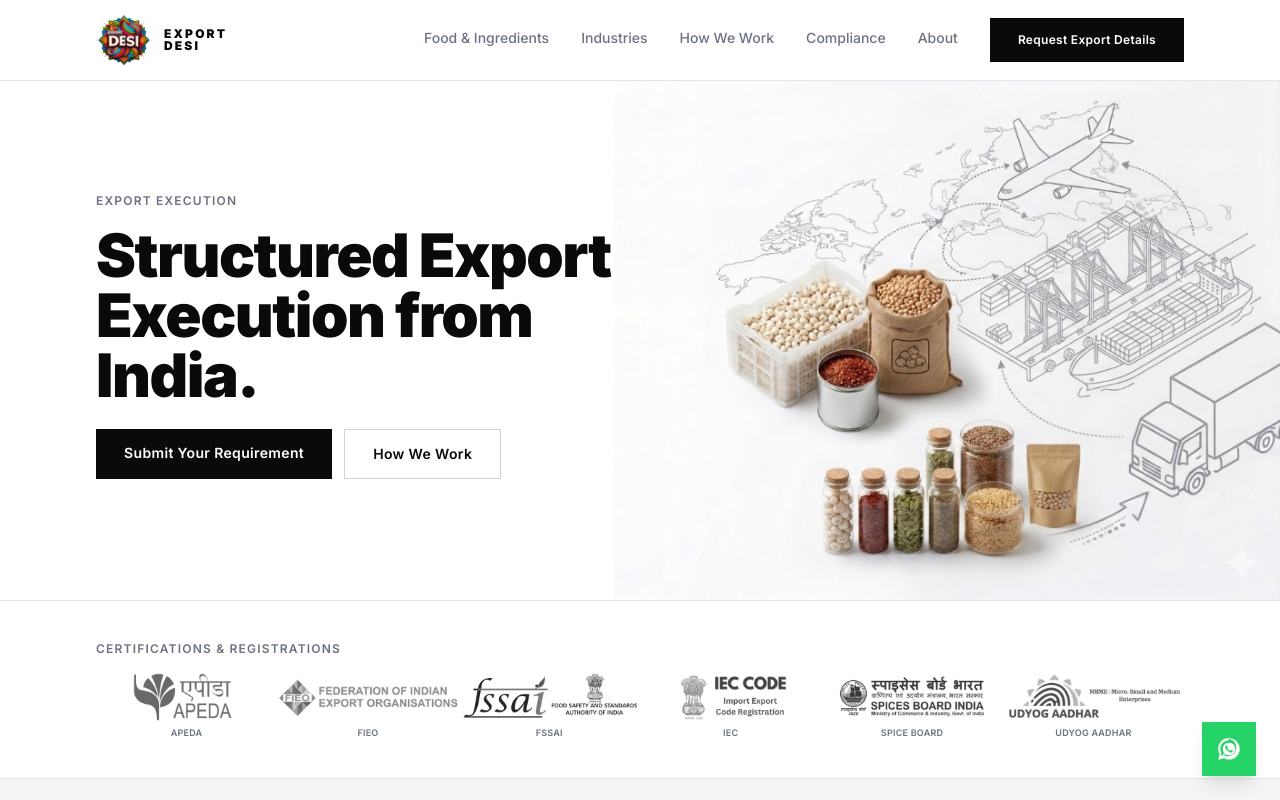
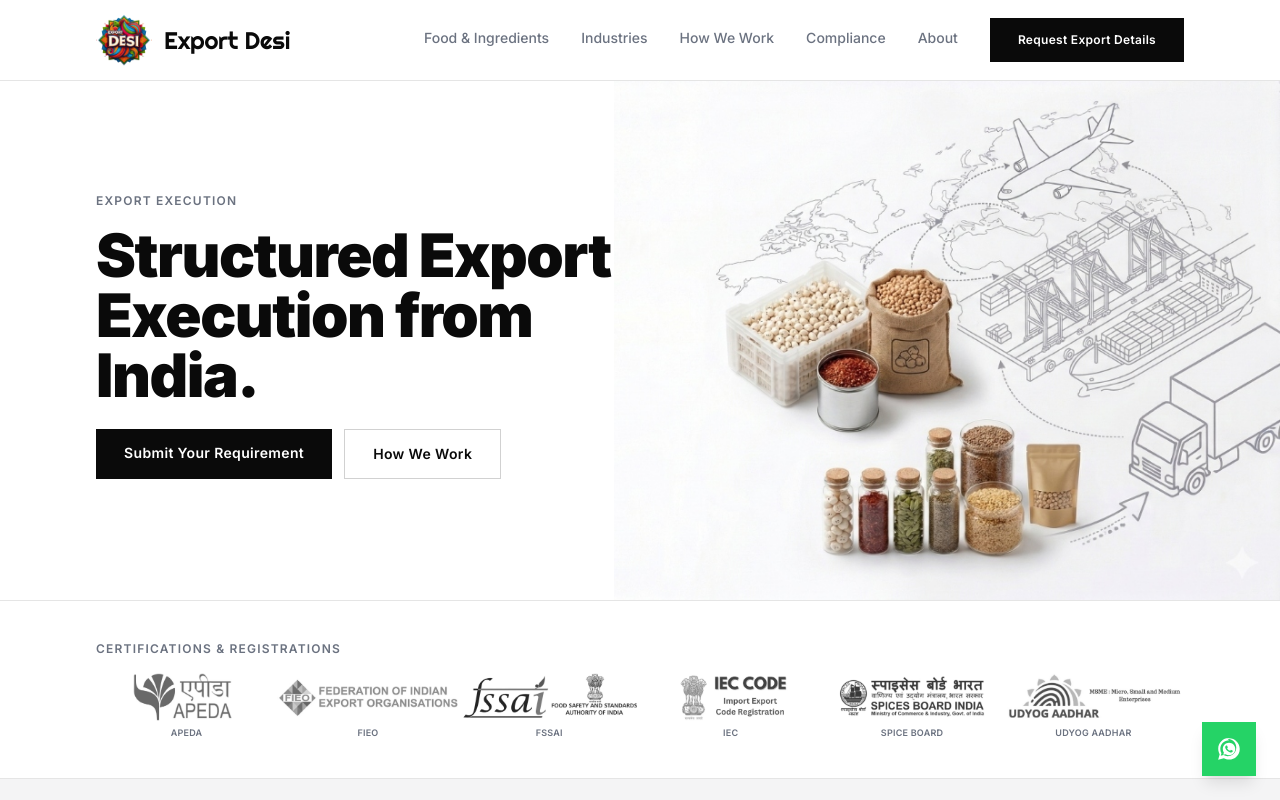
Before and after one commit to exportdesi/ExportDesi-web, a React (Vite) app: page / in a window 1280 px wide. Shown: the top 800 px of the page. Built offline with nearby package versions, Linux system fonts and the light colour scheme.

Commit message:
chore: moved project to new directory

```diff
--- a/index.html
+++ b/index.html
@@ -8,6 +8,11 @@
   <meta name="viewport" content="width=device-width, initial-scale=1.0" />
   <meta name="theme-color" content="#0a0a0a" />
   <title>Export Desi</title>
+
+  <!-- Google Fonts -->
+  <link rel="preconnect" href="https://fonts.googleapis.com" />
+  <link rel="preconnect" href="https://fonts.gstatic.com" crossorigin />
+  <link href="https://fonts.googleapis.com/css2?family=Righteous&display=swap" rel="stylesheet" />
 
   <!-- Microsoft Clarity — replace CLARITY_PROJECT_ID with your actual project ID from clarity.microsoft.com -->
   <script type="text/javascript">
--- a/src/components/Navigation.jsx
+++ b/src/components/Navigation.jsx
@@ -26,8 +26,11 @@ export default function Navigation() {
                                 e.target.style.display = 'none';
                             }}
                         />
-                        <span className="text-xs font-black uppercase tracking-[0.18em] text-brand leading-none">
-                            Export<br />Desi
+                        <span
+                            className="font-normal leading-none whitespace-nowrap text-brand"
+                            style={{ fontFamily: "'Righteous', cursive", fontSize: '1.5rem', textTransform: 'capitalize', letterSpacing: '-0.01em' }}
+                        >
+                            Export Desi
                         </span>
                     </Link>
 
```
